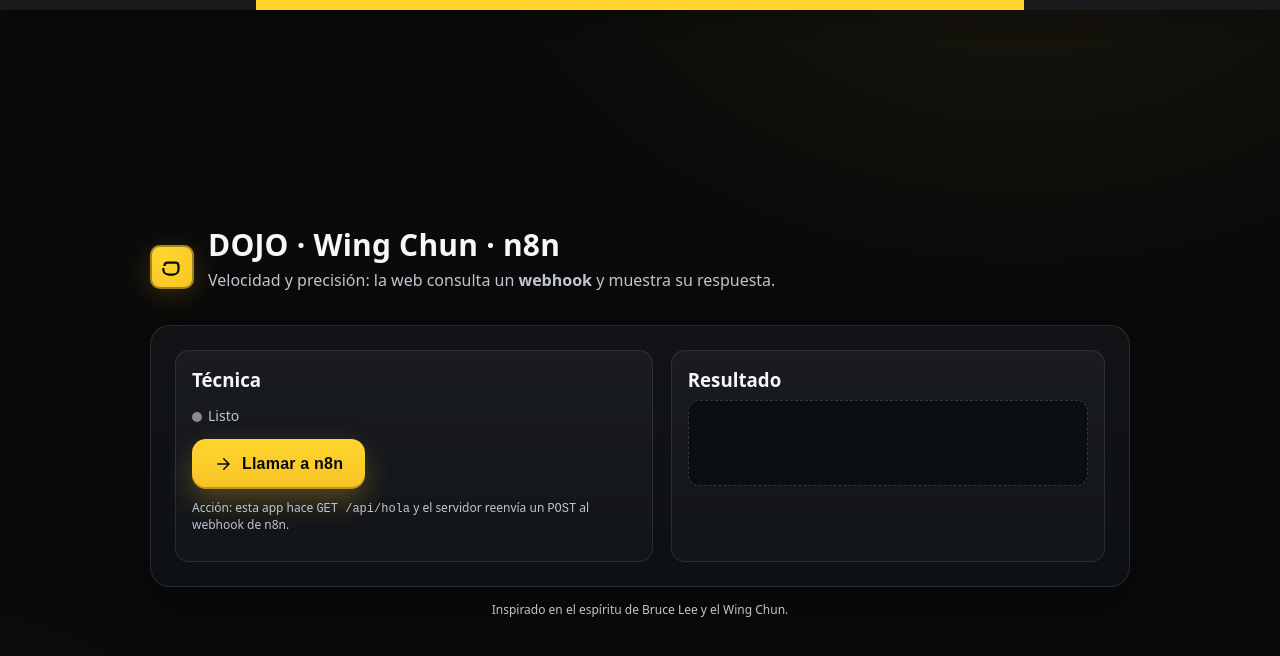
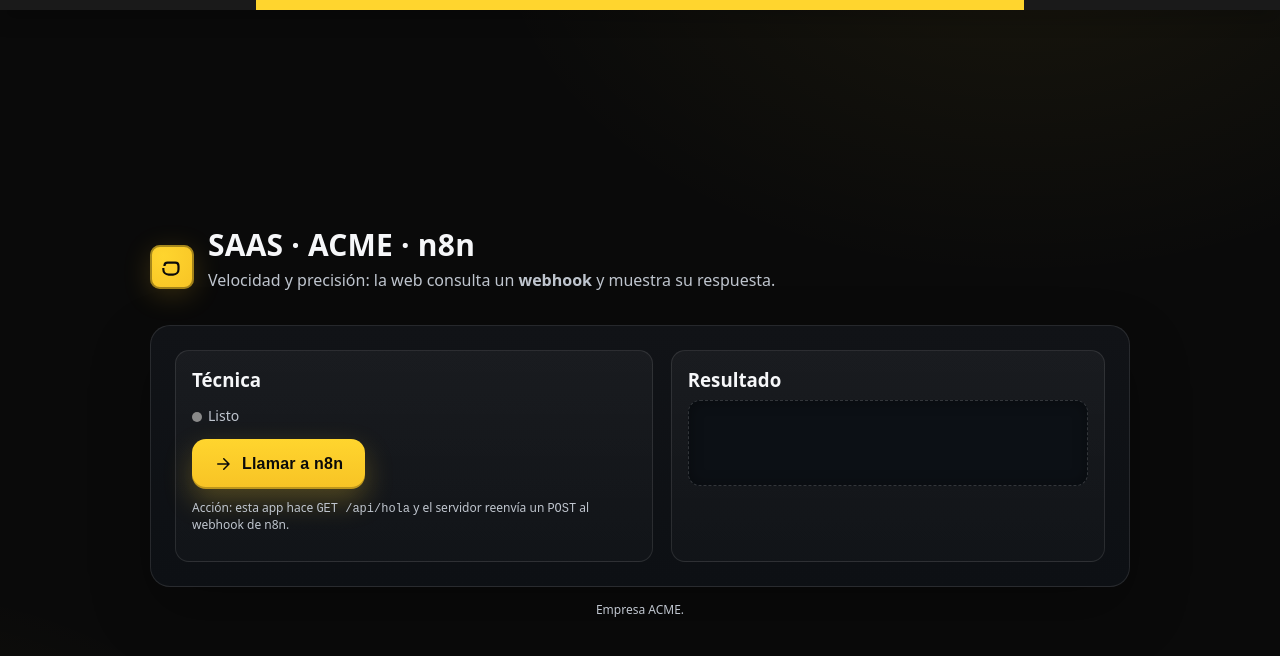
Before and after one commit to bodegafresh/app-n8n-example, a website: page web/public/index.html in a window 1280 px wide. Drawn offline with Linux system fonts and the light colour scheme.

Commit message:
feat: added html

```diff
--- a/web/public/index.html
+++ b/web/public/index.html
@@ -112,7 +112,7 @@
         </svg>
       </div>
       <div>
-        <h1>DOJO · Wing Chun · n8n</h1>
+        <h1>SAAS · ACME · n8n</h1>
         <p class="lead">Velocidad y precisión: la web consulta un <strong>webhook</strong> y muestra su respuesta.</p>
       </div>
     </header>
@@ -142,7 +142,7 @@
       </div>
     </main>
 
-    <p class="note" style="text-align:center;margin-top:14px">Inspirado en el espíritu de Bruce Lee y el Wing Chun.</p>
+    <p class="note" style="text-align:center;margin-top:14px">Empresa ACME.</p>
   </div>
 
   <script>
```
